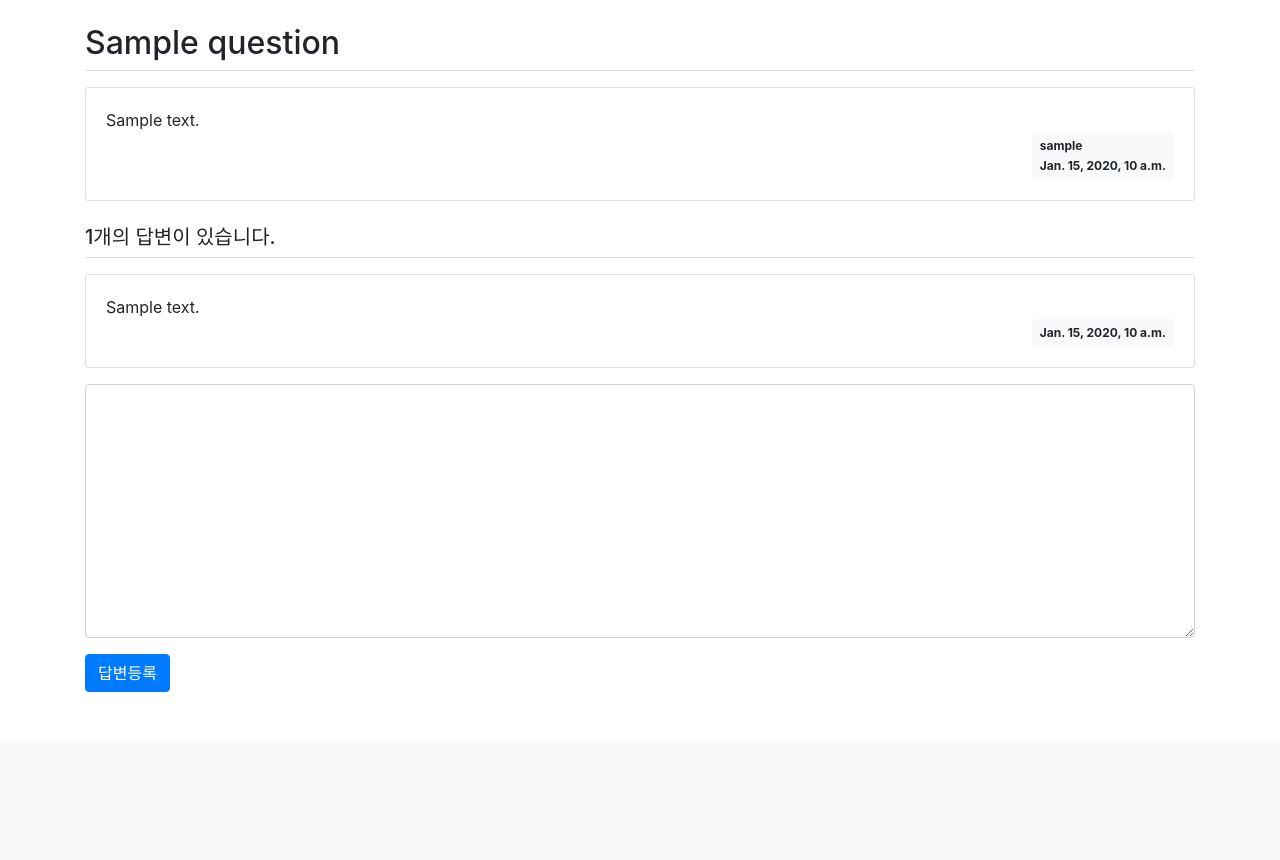
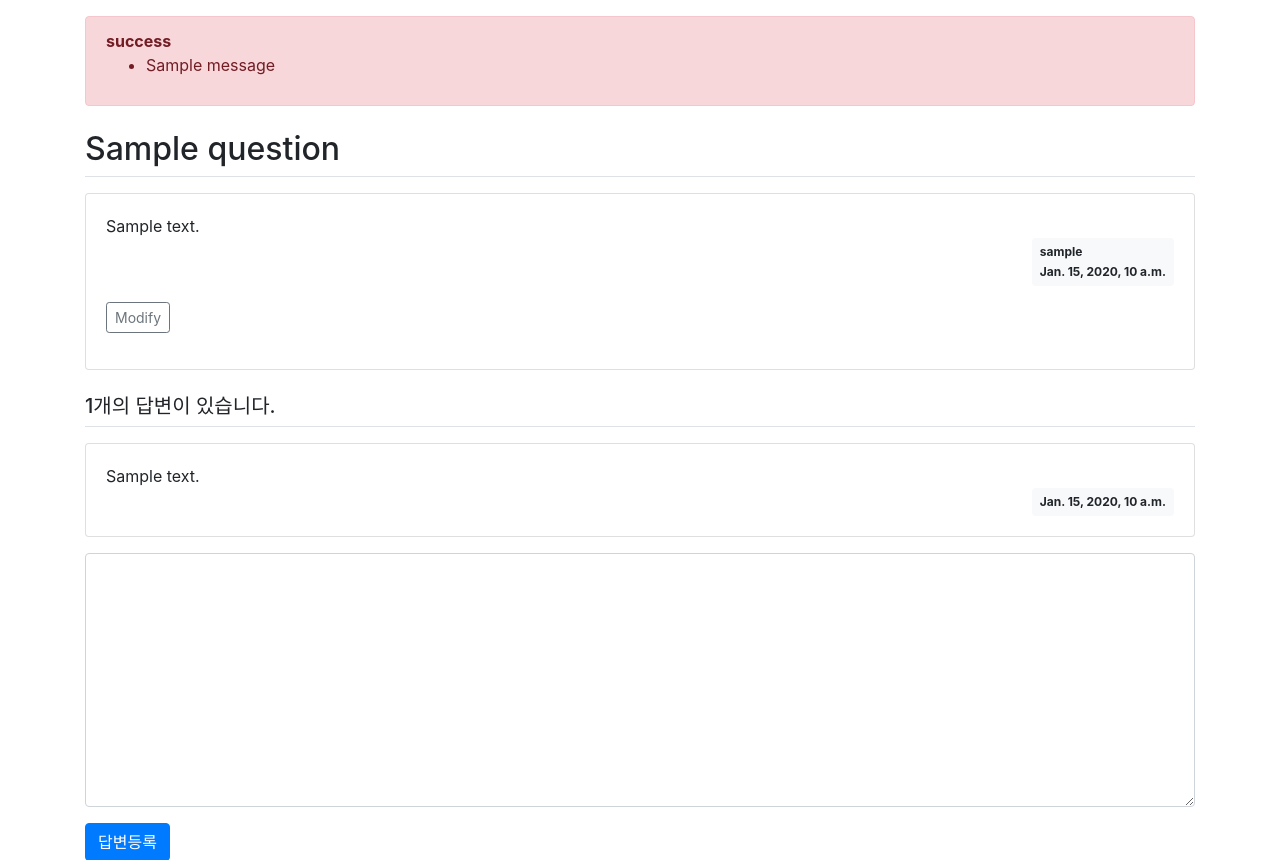
Before and after one commit to dudals3844/django_study, a Django app: page /pybo/1/ in a window 1280 px wide. Shown: the part 57-917 px from the top of the page. Before the commit the page ends 749 px from the top, so only its background shows below. Run offline with Django 3.2, Linux system fonts and the light colour scheme; a user stored in the database is signed in; tables that the repository leaves empty hold one stand-in row (values such as "Sample post"); one stand-in notice (Sample message) is shown; some libraries are stand-ins or nearby versions.

Commit message:
로그인시 질문 수정기능 추가

```diff
--- a/pybo/urls.py
+++ b/pybo/urls.py
@@ -8,4 +8,5 @@ urlpatterns = [
     path('<int:question_id>/', views.detail, name='detail'),
     path('answer/create/<int:question_id>/', views.answer_create, name='answer_create'),
     path('question/create/', views.question_create, name='question_create'),
+    path('question/modify/<int:question_id>/', views.question_modify, name='question_modify')
 ]
--- a/pybo/views.py
+++ b/pybo/views.py
@@ -2,6 +2,7 @@ from django.shortcuts import render, get_object_or_404, redirect
 from django.utils import timezone
 from django.core.paginator import Paginator
 from django.contrib.auth.decorators import login_required
+from django.contrib import messages
 from .forms import QuestionForm, AnswerForm
 from .models import Question
 
@@ -78,3 +79,31 @@ def question_create(request):
         form = QuestionForm()
     context = {'form': form}
     return render(request, 'question_form.html', context)
+
+
+@login_required(login_url='common:login')
+def question_modify(request, question_id):
+    '''
+    modify question function
+    :param request:
+    :param question_id:
+    :return:
+    '''
+
+    question = get_object_or_404(Question, pk=question_id)
+    if request.user != question.author:
+        messages.error(request, "No Auth to Modify")
+        return redirect('pybo:detail', question_id=question_id)
+
+    if request.method == "POST":
+        form = QuestionForm(request.POST, instance=question)
+        if form.is_valid():
+            question = form.save(commit=False)
+            question.modify_date = timezone.now()
+            question.save()
+            return redirect('pybo:detail', question_id=question_id)
+
+    else:
+        form = QuestionForm(instance=question)
+    context = {'form': form}
+    return render(request, 'question_form.html', context)
--- a/templates/question_detail.html
+++ b/templates/question_detail.html
@@ -1,6 +1,16 @@
 {% extends 'base.html' %}
 {% block content %}
     <div class="container my-3">
+        {% if messages %}
+            <div class="alert alert-danger my-3" role="alert">
+                {% for message in messages %}
+                    <strong>{{ message.tags }}</strong>
+                    <ul>
+                        <li>{{ message.message }}</li>
+                    </ul>
+                {% endfor %}
+            </div>
+        {% endif %}
         <h2 class="border-bottom py-2">{{ question.subject }}</h2>
         <div class="card my-3">
             <div class="card-body">
@@ -11,6 +21,11 @@
                         <div>{{ question.create_date }}</div>
                     </div>
                 </div>
+                {% if request.user == question.author %}
+                    <div class="my-3">
+                        <a href="{% url 'pybo:question_modify' question.id %}" class="btn btn-sm btn-outline-secondary">Modify</a>
+                    </div>
+                {% endif %}
             </div>
         </div>
         <h5 class="border-bottom my-3 py-2">{{ question.answer_set.count }}개의 답변이 있습니다.</h5>
```
